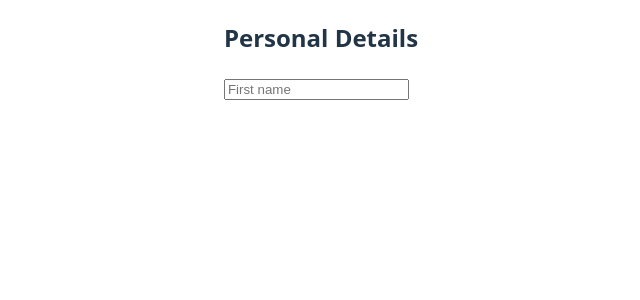
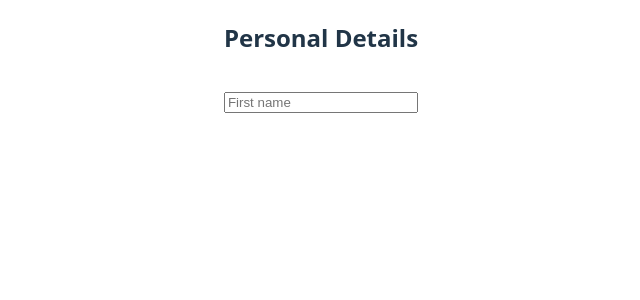
Before and after one commit to B3n9219/CV-maker, a React (Vite) app: page / in a window 1280 px wide. Shown: the top 300 px of the page, without its empty margins (319-959 px from the left). Built offline with nearby package versions, Linux system fonts and the light colour scheme.

Commit message:
Added basic styling to Sections

```diff
--- a/src/components/Section.jsx
+++ b/src/components/Section.jsx
@@ -1,3 +1,5 @@
+import "/src/styles/Section.css"
+
 export default function Section({title, children}) {
     return (
         <div className="section">
--- /dev/null
+++ b/src/styles/Section.css
@@ -0,0 +1,5 @@
+.section {
+    display: flex;
+    flex-direction: column;
+    gap: 1rem;
+}
```
